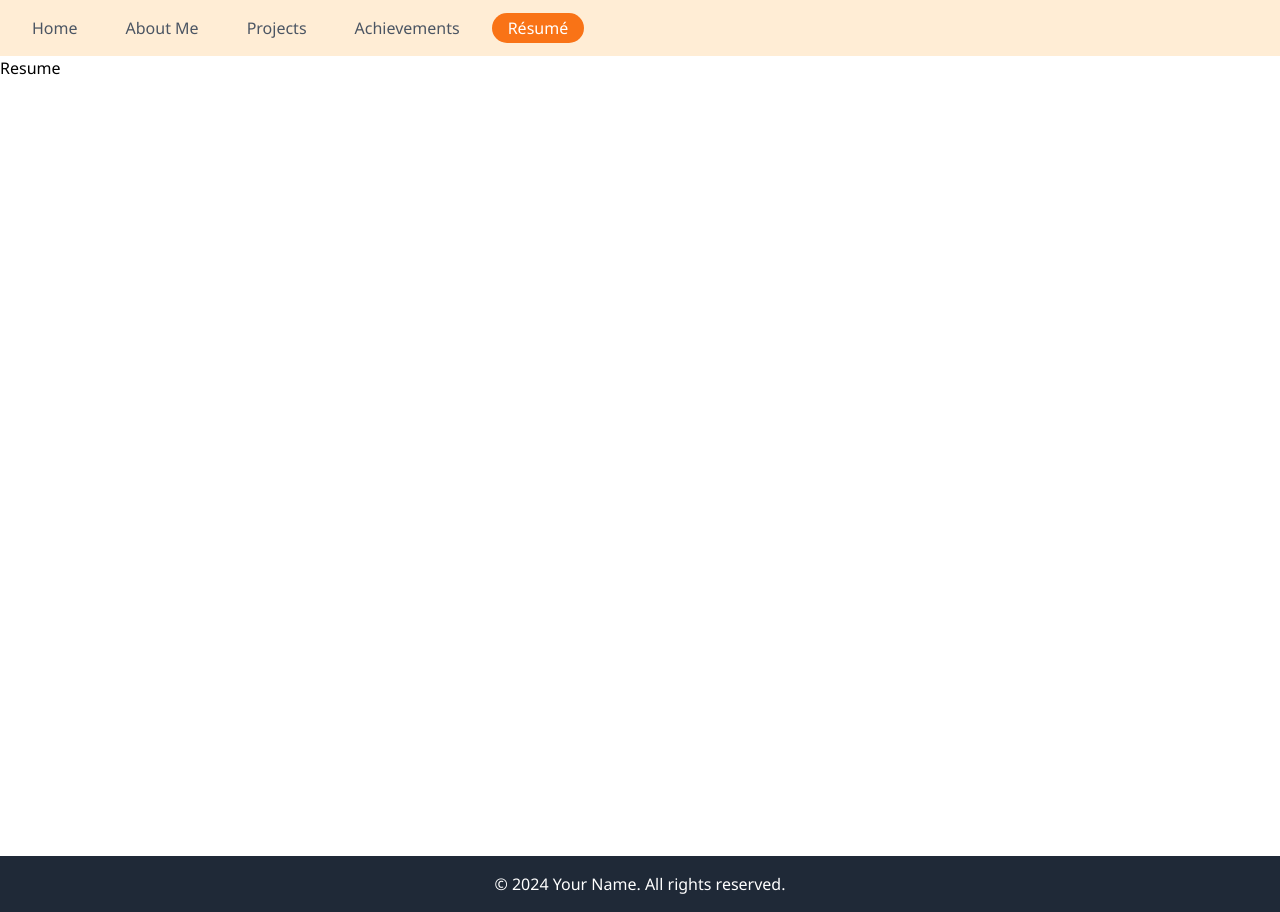
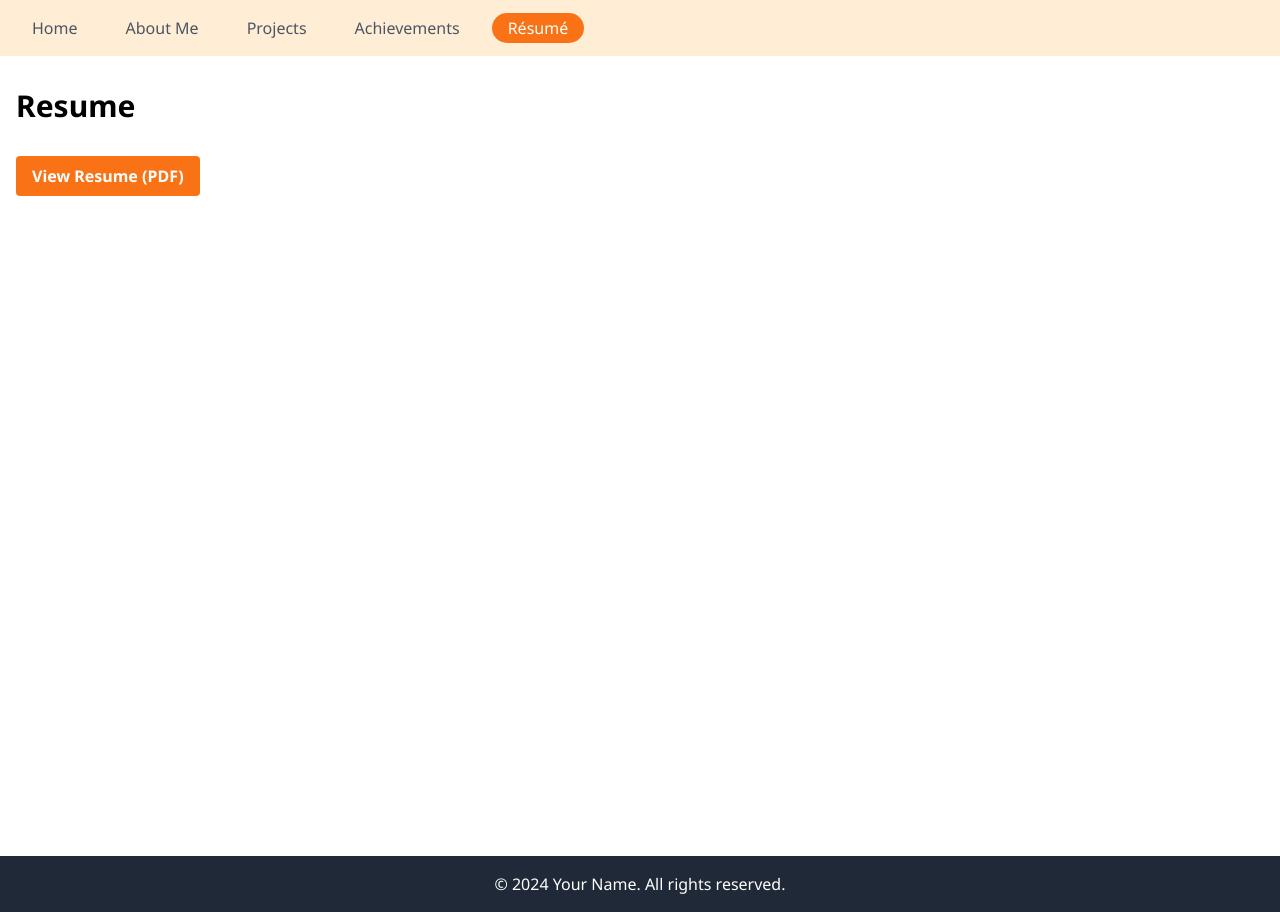
Before and after one commit to rainof/rainof.github.io, a React (Create React App) app: page /#/resume in a window 1280 px wide. Built offline with nearby package versions, Linux system fonts and the light colour scheme; the HTML template or start-up script is replaced by a standard one.

Commit message:
feat(frontend): create structured layout for Resume page and rename files for consistency

```diff
--- a/src/App.js
+++ b/src/App.js
@@ -3,9 +3,9 @@ import { HashRouter as Router, Routes, Route } from "react-router-dom";
 import Layout from "./pages/Layout";
 import Home from "./components/Home";
 import AboutMe from "./components/AboutMe";
-import Project from "./components/ProjectPage";
+import Project from "./components/Project";
 import Achievement from "./components/Achievement";
-import Resume from "./components/ResumePage";
+import Resume from "./components/Resume";
 import NotFound from "./pages/NotFoundPage";
 
 function App() {
--- /dev/null
+++ b/src/components/Resume.js
@@ -0,0 +1,25 @@
+import React from "react";
+
+function Resume() {
+  const handleDownload = () => {
+    const pdfUrl =
+      "https://cdn.pixabay.com/photo/2024/05/26/10/15/bird-8788491_1280.jpg";
+    window.open(pdfUrl, "_blank");
+  };
+
+  return (
+    <div className="min-h-screen bg-white">
+      <div className="container mx-auto px-4 py-8">
+        <h2 className="text-3xl font-bold mb-8">Resume</h2>
+        <button
+          onClick={handleDownload}
+          className="bg-orange-500 hover:bg-orange-600 text-white font-bold py-2 px-4 rounded"
+        >
+          View Resume (PDF)
+        </button>
+      </div>
+    </div>
+  );
+}
+
+export default Resume;
--- a/src/components/ResumePage.js
+++ /dev/null
@@ -1,11 +0,0 @@
-import React from "react";
-
-function Resume() {
-  return (
-    <div className="min-h-screen bg-white">
-      <div>Resume</div>
-    </div>
-  );
-}
-
-export default Resume;
--- a/src/output.css
+++ b/src/output.css
@@ -1243,6 +1243,11 @@ video {
   background-color: rgb(234 88 12 / var(--tw-bg-opacity));
 }
 
+.hover\:bg-blue-600:hover {
+  --tw-bg-opacity: 1;
+  background-color: rgb(37 99 235 / var(--tw-bg-opacity));
+}
+
 .hover\:text-gray-800:hover {
   --tw-text-opacity: 1;
   color: rgb(31 41 55 / var(--tw-text-opacity));
```
Also changed, not shown: src/components/Project.js (renamed from src/components/ProjectPage.js).
